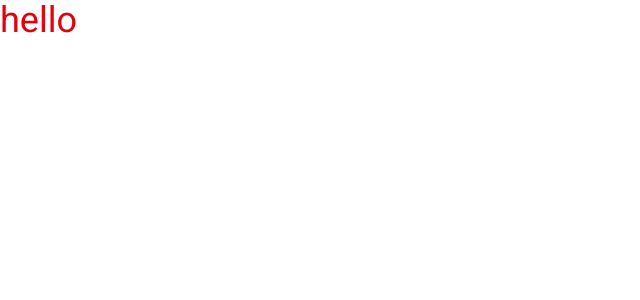
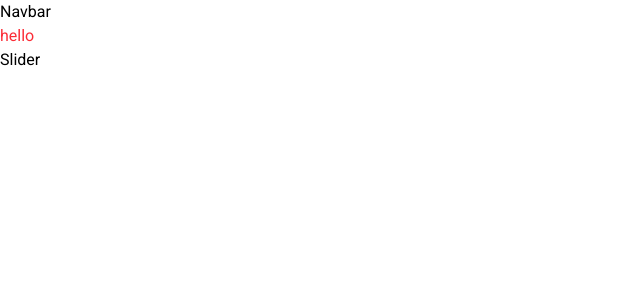
Before and after one commit to mohamedelmougy/bazaar-ecommerce, a React (Vite) app in the folder frontend/: page / in a window 1280 px wide. Shown: the top 300 px of the page, without its empty margins (0-640 px from the left). Built offline with nearby package versions, Linux system fonts and the light colour scheme.

Commit message:
feat: setup router & folder structure

```diff
--- a/frontend/src/App.tsx
+++ b/frontend/src/App.tsx
@@ -1,13 +1,22 @@
-
+import {
+  createBrowserRouter,
+  createRoutesFromElements,
+  Route,
+  RouterProvider,
+} from "react-router";
+import HomePage from "./pages/Home/HomePage";
+import RootLayout from "./layouts/RootLayout";
 
 function App() {
+  const router = createBrowserRouter(
+    createRoutesFromElements(
+      <Route path="/" element={<RootLayout />}>
+        <Route index element={<HomePage />} />
+      </Route>
+    )
+  );
 
-
-  return (
-    <main className="text-4xl text-red-600">
-      hello
-    </main>
-  )
+  return <RouterProvider router={router} />;
 }
 
-export default App
+export default App;
--- /dev/null
+++ b/frontend/src/components/Home/Slider.tsx
@@ -0,0 +1,9 @@
+import React from 'react'
+
+const Slider = () => {
+  return (
+    <div>Slider</div>
+  )
+}
+
+export default Slider
--- /dev/null
+++ b/frontend/src/components/Shared/Navbar.tsx
@@ -0,0 +1,9 @@
+import React from 'react'
+
+const Navbar = () => {
+  return (
+    <div>Navbar</div>
+  )
+}
+
+export default Navbar
--- /dev/null
+++ b/frontend/src/layouts/RootLayout.tsx
@@ -0,0 +1,13 @@
+import { Outlet } from "react-router";
+import Navbar from "../components/Shared/Navbar";
+
+const RootLayout = () => {
+  return (
+    <main>
+      <Navbar />
+      <Outlet />
+    </main>
+  );
+};
+
+export default RootLayout;
--- /dev/null
+++ b/frontend/src/pages/Home/HomePage.tsx
@@ -0,0 +1,13 @@
+import React from "react";
+import Slider from "../../components/Home/Slider";
+
+const HomePage = () => {
+  return (
+    <div>
+      <h1 className="text-red-500">hello</h1>
+      <Slider />
+    </div>
+  );
+};
+
+export default HomePage;
```
